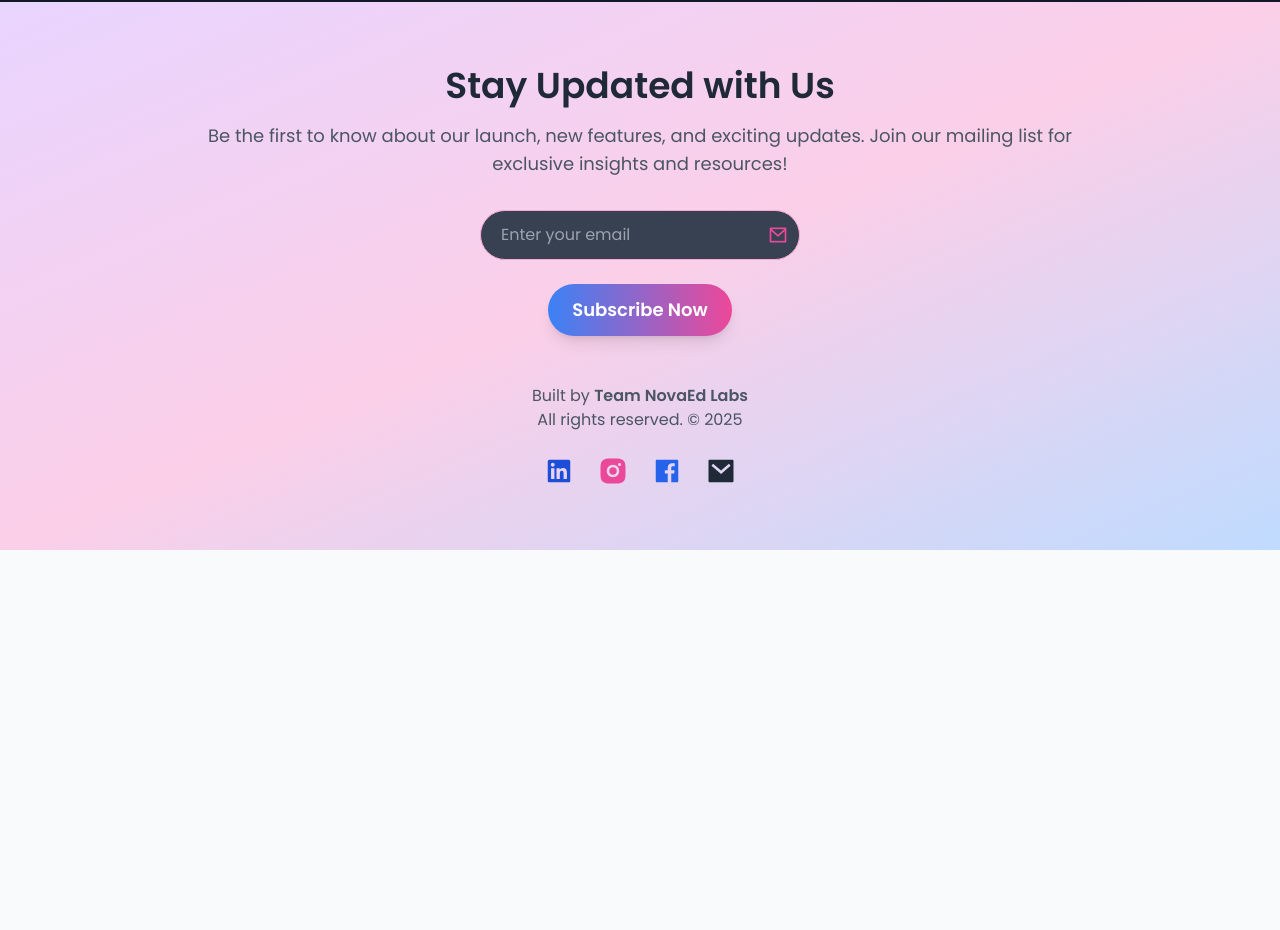
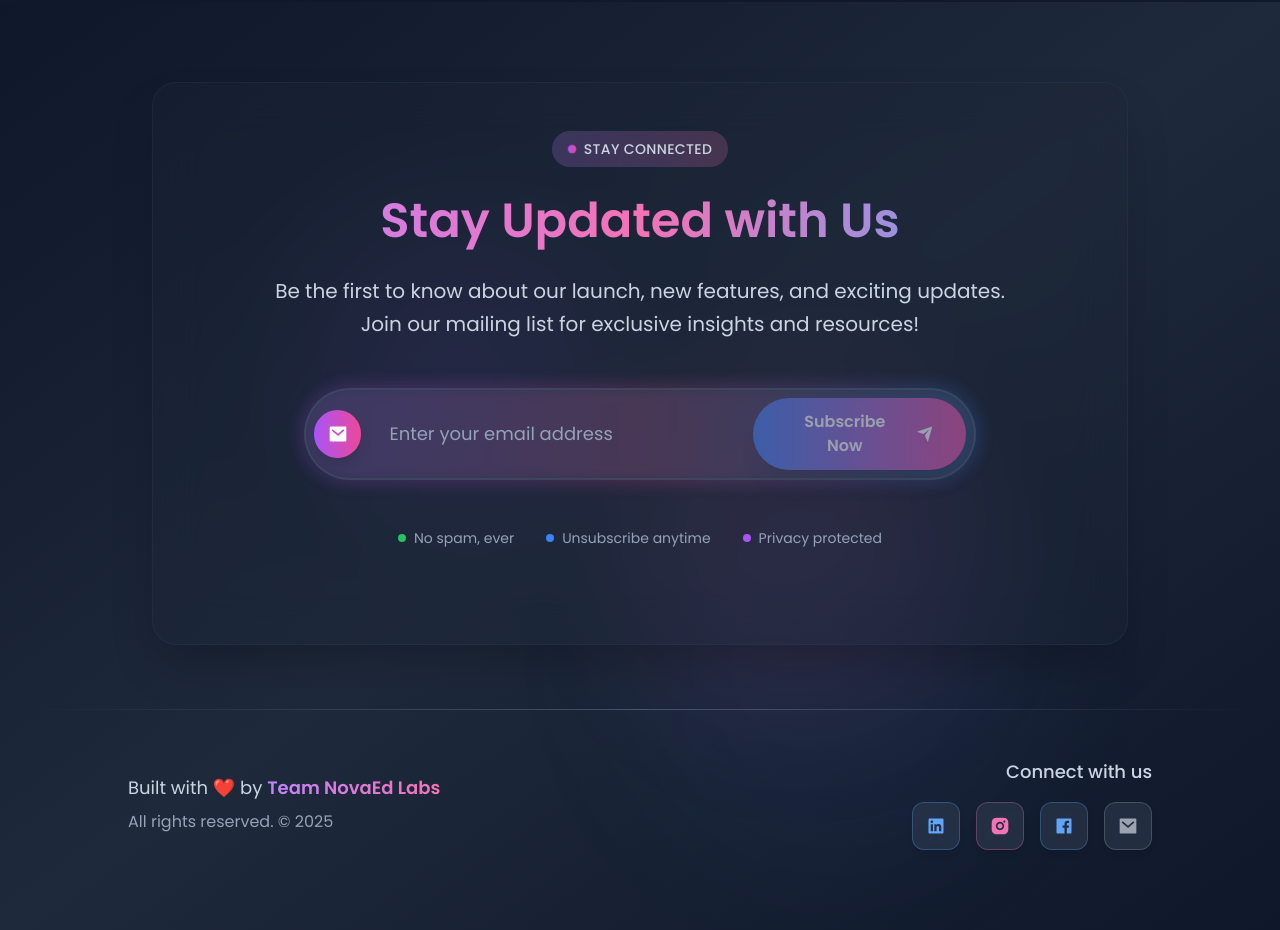
Before and after one commit to Nimnaek24/focus-genie-spark-lp, a React (Vite) app: page / in a window 1280 px wide. Shown: the part 5280-6210 px from the top of the page. Before the commit the page ends 5830 px from the top, so only its background shows below. Built offline with nearby package versions, Linux system fonts and the light colour scheme.

Commit message:
Changed contact section

```diff
--- a/src/components/Contact.jsx
+++ b/src/components/Contact.jsx
@@ -1,78 +1,204 @@
+import React, { useState } from "react";
 import {
   RiLinkedinBoxFill,
   RiInstagramFill,
   RiFacebookBoxFill,
   RiMailFill,
+  RiSendPlaneFill,
 } from "react-icons/ri";
 
 const ContactSection = () => {
+  const [email, setEmail] = useState("");
+  const [isHovered, setIsHovered] = useState(false);
+  const [isSubmitting, setIsSubmitting] = useState(false);
+
+  const handleSubmit = async (e) => {
+    e.preventDefault();
+    setIsSubmitting(true);
+    // Simulate API call
+    await new Promise(resolve => setTimeout(resolve, 1500));
+    setIsSubmitting(false);
+    setEmail("");
+    // Add your subscription logic here
+  };
+
   return (
     <div
       id="contact"
-      className="bg-gradient-to-br from-purple-200 via-pink-200 to-blue-200 py-16"
+      className="relative min-h-screen bg-gradient-to-br from-purple-100 via-pink-50 to-blue-100 dark:from-slate-900 dark:via-slate-800 dark:to-slate-900 py-20 overflow-hidden"
     >
-      <div className="max-w-4xl mx-auto text-center">
-        {/* Title */}
-        <h2 className="text-4xl font-extrabold text-gray-800 mb-4">
+      {/* Animated background elements */}
+      <div className="absolute inset-0 overflow-hidden pointer-events-none">
+        <div className="absolute top-1/4 left-1/4 w-64 h-64 bg-purple-300/20 dark:bg-purple-500/10 rounded-full blur-3xl animate-pulse"></div>
+        <div className="absolute bottom-1/4 right-1/4 w-80 h-80 bg-pink-300/20 dark:bg-pink-500/10 rounded-full blur-3xl animate-pulse" style={{ animationDelay: '2s' }}></div>
+        <div className="absolute top-1/2 left-1/2 transform -translate-x-1/2 -translate-y-1/2 w-96 h-96 bg-blue-300/10 dark:bg-blue-500/5 rounded-full blur-3xl animate-pulse" style={{ animationDelay: '4s' }}></div>
+      </div>
+
+      <div className="relative z-10 max-w-5xl mx-auto px-6">
+        {/* Main Content Container */}
+        <div className="bg-white/70 dark:bg-slate-800/30 backdrop-blur-xl rounded-3xl p-12 shadow-2xl border border-white/20 dark:border-slate-700/30">
+
+          {/* Title Section */}
+          <div className="text-center mb-12">
+            <div className="inline-flex items-center gap-2 bg-gradient-to-r from-purple-500/10 to-pink-500/10 dark:from-purple-400/20 dark:to-pink-400/20 px-4 py-2 rounded-full mb-6">
+              <div className="w-2 h-2 bg-gradient-to-r from-purple-500 to-pink-500 rounded-full animate-pulse"></div>
+              <span className="text-sm font-medium text-gray-600 dark:text-slate-300 tracking-wide">
+                STAY CONNECTED
+              </span>
+            </div>
+
+            <h2 className="text-5xl font-bold bg-gradient-to-r from-purple-600 via-pink-600 to-blue-600 dark:from-purple-400 dark:via-pink-400 dark:to-blue-400 bg-clip-text text-transparent mb-6 leading-tight">
               Stay Updated with Us
             </h2>
-        {/* Description */}
-        <p className="text-gray-600 text-lg mb-8">
-          Be the first to know about our launch, new features, and exciting
-          updates. Join our mailing list for exclusive insights and resources!
+
+            <p className="text-gray-600 dark:text-slate-300 text-xl max-w-3xl mx-auto leading-relaxed">
+              Be the first to know about our launch, new features, and exciting updates.
+              Join our mailing list for exclusive insights and resources!
             </p>
+          </div>
+
           {/* Subscription Form */}
-        <div className="flex justify-center">
+          <form onSubmit={handleSubmit} className="max-w-2xl mx-auto mb-12">
+            <div className="relative group">
+              {/* Input Container */}
               <div className="relative">
+                <div className="absolute -inset-1 bg-gradient-to-r from-purple-500 via-pink-500 to-blue-500 rounded-full blur opacity-20 group-hover:opacity-40 transition-all duration-500"></div>
+
+                <div className="relative flex items-center bg-white/90 dark:bg-slate-700/50 backdrop-blur-sm border-2 border-white/50 dark:border-slate-600/50 rounded-full p-2 focus-within:border-purple-400 dark:focus-within:border-purple-400 transition-all duration-300">
+                  <div className="flex items-center justify-center w-12 h-12 bg-gradient-to-r from-purple-500 to-pink-500 rounded-full mr-3 shadow-lg">
+                    <RiMailFill className="text-white text-xl" />
+                  </div>
+
                   <input
                     type="email"
-              placeholder="Enter your email"
-              className="px-5 py-3 rounded-full border border-pink-300 focus:outline-none focus:ring-2 focus:ring-pink-400 w-80 text-gray-700 dark:bg-gray-700 dark:text-white"
+                    value={email}
+                    onChange={(e) => setEmail(e.target.value)}
+                    placeholder="Enter your email address"
+                    className="flex-1 bg-transparent text-gray-800 dark:text-white placeholder-gray-500 dark:placeholder-slate-400 text-lg focus:outline-none px-4"
+                    required
                   />
-            <button className="absolute top-1/2 right-3 transform -translate-y-1/2">
-              <i className="ri-mail-line text-pink-500 text-xl"></i>
+
+                  <button
+                    type="submit"
+                    disabled={isSubmitting || !email}
+                    onMouseEnter={() => setIsHovered(true)}
+                    onMouseLeave={() => setIsHovered(false)}
+                    className="relative flex items-center gap-3 px-8 py-3 bg-gradient-to-r from-blue-500 to-pink-500 hover:from-blue-600 hover:to-pink-600 text-white font-semibold rounded-full shadow-xl hover:shadow-2xl transform hover:scale-105 transition-all duration-300 disabled:opacity-50 disabled:cursor-not-allowed disabled:transform-none"
+                  >
+                    {isSubmitting ? (
+                      <>
+                        <div className="w-5 h-5 border-2 border-white/30 border-t-white rounded-full animate-spin"></div>
+                        <span>Subscribing...</span>
+                      </>
+                    ) : (
+                      <>
+                        <span>Subscribe Now</span>
+                        <RiSendPlaneFill className={`text-lg transition-transform duration-300 ${isHovered ? 'translate-x-1 -translate-y-1' : ''}`} />
+                      </>
+                    )}
                   </button>
                 </div>
               </div>
-        {/* Subscribe Button */}
-        <div className="mt-6">
-          <button className="px-6 py-3 bg-gradient-to-r from-blue-500 to-pink-500 text-white font-semibold text-lg rounded-full shadow-lg hover:shadow-xl transition duration-300 ">
-            Subscribe Now
-          </button>
+            </div>
+          </form>
+
+          {/* Trust Indicators */}
+          <div className="flex items-center justify-center gap-8 mb-12 text-sm text-gray-500 dark:text-slate-400">
+            <div className="flex items-center gap-2">
+              <div className="w-2 h-2 bg-green-500 rounded-full"></div>
+              <span>No spam, ever</span>
+            </div>
+            <div className="flex items-center gap-2">
+              <div className="w-2 h-2 bg-blue-500 rounded-full"></div>
+              <span>Unsubscribe anytime</span>
+            </div>
+            <div className="flex items-center gap-2">
+              <div className="w-2 h-2 bg-purple-500 rounded-full"></div>
+              <span>Privacy protected</span>
             </div>
           </div>
-      {/* Footer */}
-      <footer className="mt-12 text-center text-gray-600">
-        <p>
-          Built by <span className="font-semibold">Team NovaEd Labs</span>
+        </div>
+      </div>
+
+      {/* Footer placed directly inside the full-width container */}
+      <footer className="mt-16 px-6">
+        {/* Divider Line */}
+        <div className="w-full h-px bg-gradient-to-r from-transparent via-gray-300 dark:via-slate-600 to-transparent mb-12"></div>
+
+        {/* Footer Content */}
+        <div className="max-w-5xl mx-auto flex flex-col lg:flex-row items-center justify-between gap-10">
+
+          {/* Left Side - Company Info */}
+          <div className="text-center lg:text-left">
+            <p className="text-lg text-gray-700 dark:text-slate-300 mb-2">
+              Built with ❤️ by{" "}
+              <span className="font-bold bg-gradient-to-r from-purple-600 to-pink-600 dark:from-purple-400 dark:to-pink-400 bg-clip-text text-transparent">
+                Team NovaEd Labs
+              </span>
             </p>
-        <p>All rights reserved. © {new Date().getFullYear()}</p>
-        {/* Social Media Icons */}
-        <div className="flex justify-center space-x-6 mt-6">
+            <p className="text-gray-600 dark:text-slate-400">
+              All rights reserved. © {new Date().getFullYear()}
+            </p>
+          </div>
+
+          {/* Right Side - Social Media */}
+          <div className="flex flex-col items-center lg:items-end gap-4">
+            <p className="text-gray-700 dark:text-slate-300 text-lg font-medium">
+              Connect with us
+            </p>
+
+            <div className="flex gap-4">
+              {/* LinkedIn */}
               <a
                 href="https://www.linkedin.com/company/sparkvoyage"
                 target="_blank"
                 rel="noopener noreferrer"
+                className="group relative"
               >
-            <RiLinkedinBoxFill className="text-3xl text-blue-700 hover:text-blue-800 transition" />
+                <div className="w-12 h-12 bg-white/70 dark:bg-slate-700/50 backdrop-blur-sm border border-blue-200/50 dark:border-blue-400/30 rounded-xl flex items-center justify-center shadow-md hover:shadow-lg hover:border-blue-400 dark:hover:border-blue-400 transition-all duration-300 group-hover:scale-110 overflow-hidden">
+                  <div className="absolute inset-0 bg-blue-500/5 opacity-0 group-hover:opacity-100 transition-all duration-300"></div>
+                  <RiLinkedinBoxFill className="relative z-10 text-xl text-blue-600 dark:text-blue-400 group-hover:scale-110 transition-transform duration-300" />
+                </div>
               </a>
+
+              {/* Instagram */}
               <a
                 href="https://www.instagram.com/focusgenie_?igsh=NHRiM3FuM3hqejZt"
                 target="_blank"
                 rel="noopener noreferrer"
+                className="group relative"
               >
-            <RiInstagramFill className="text-3xl text-pink-500 hover:text-pink-600 transition" />
+                <div className="w-12 h-12 bg-white/70 dark:bg-slate-700/50 backdrop-blur-sm border border-pink-200/50 dark:border-pink-400/30 rounded-xl flex items-center justify-center shadow-md hover:shadow-lg hover:border-pink-400 dark:hover:border-pink-400 transition-all duration-300 group-hover:scale-110 overflow-hidden">
+                  <div className="absolute inset-0 bg-gradient-to-br from-pink-500/5 to-orange-500/5 opacity-0 group-hover:opacity-100 transition-all duration-300"></div>
+                  <RiInstagramFill className="relative z-10 text-xl text-pink-500 dark:text-pink-400 group-hover:scale-110 transition-transform duration-300" />
+                </div>
               </a>
+
+              {/* Facebook */}
               <a
                 href="https://www.facebook.com/profile.php?id=61570566926438&mibextid=ZbWKwL"
                 target="_blank"
                 rel="noopener noreferrer"
+                className="group relative"
               >
-            <RiFacebookBoxFill className="text-3xl text-blue-600 hover:text-blue-700 transition" />
+                <div className="w-12 h-12 bg-white/70 dark:bg-slate-700/50 backdrop-blur-sm border border-blue-200/50 dark:border-blue-400/30 rounded-xl flex items-center justify-center shadow-md hover:shadow-lg hover:border-blue-500 dark:hover:border-blue-400 transition-all duration-300 group-hover:scale-110 overflow-hidden">
+                  <div className="absolute inset-0 bg-blue-600/5 opacity-0 group-hover:opacity-100 transition-all duration-300"></div>
+                  <RiFacebookBoxFill className="relative z-10 text-xl text-blue-600 dark:text-blue-400 group-hover:scale-110 transition-transform duration-300" />
+                </div>
               </a>
-          <a href="mailto:sparkvoyage2@gmail.com">
-            <RiMailFill className="text-3xl text-gray-800 hover:text-gray-900 transition" />
+
+              {/* Email */}
+              <a
+                href="mailto:sparkvoyage2@gmail.com"
+                className="group relative"
+              >
+                <div className="w-12 h-12 bg-white/70 dark:bg-slate-700/50 backdrop-blur-sm border border-gray-200/50 dark:border-gray-400/30 rounded-xl flex items-center justify-center shadow-md hover:shadow-lg hover:border-gray-400 dark:hover:border-gray-400 transition-all duration-300 group-hover:scale-110 overflow-hidden">
+                  <div className="absolute inset-0 bg-gray-500/5 opacity-0 group-hover:opacity-100 transition-all duration-300"></div>
+                  <RiMailFill className="relative z-10 text-xl text-gray-600 dark:text-gray-400 group-hover:scale-110 transition-transform duration-300" />
+                </div>
               </a>
+            </div>
+          </div>
         </div>
       </footer>
     </div>
```
Lines whose indentation alone changed are shown as unchanged.
